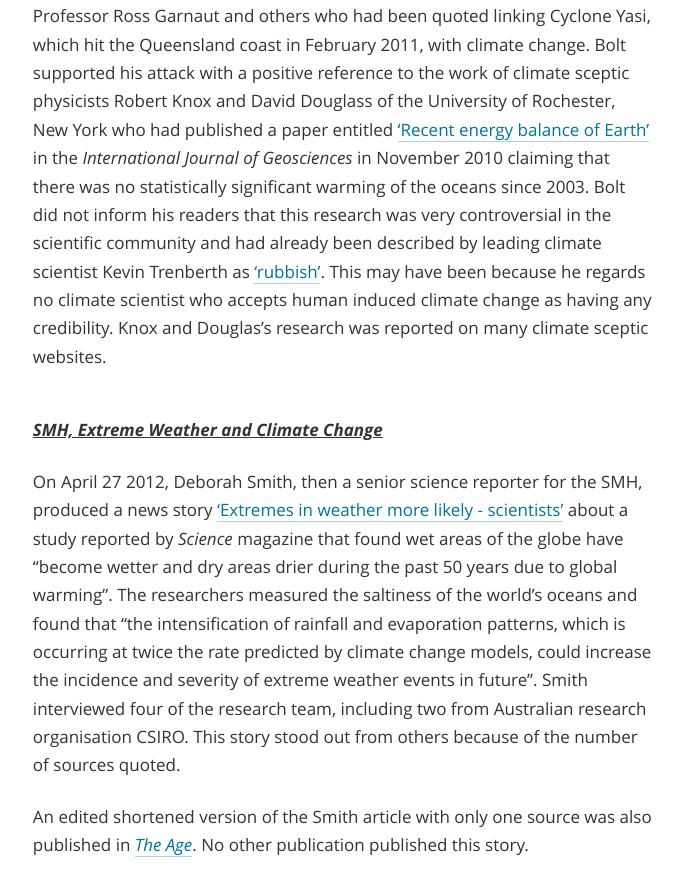
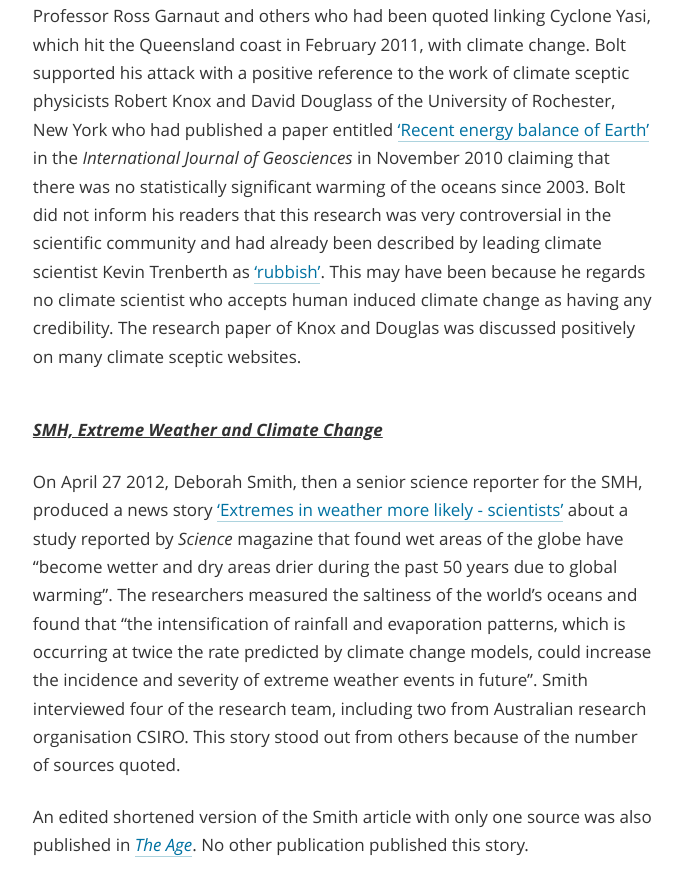
Before and after one commit to investigate/sceptical-climate, a Jekyll site: the page built from part-2/findings/04-05-reporting-of-peer-reviewed-research.html, in a window 1280 px wide and 900 px high, scrolled down 2910 px. Shown: the top 896 px of the window, without its empty margins (142-825 px from the left). Built offline with Jekyll 4.4.1, drawn with Linux system fonts in a browser that asks for light colours; nearby versions of some CDN libraries; Markdown is read by kramdown in place of the engine named in the settings; comment, search, counter and statistics services are not loaded.

Commit message:
rewording

```diff
--- a/part-2/findings/04-05-reporting-of-peer-reviewed-research.html
+++ b/part-2/findings/04-05-reporting-of-peer-reviewed-research.html
@@ -203,7 +203,7 @@
 
 	<h5 id="herald-sun-cyclone-yasi">Herald Sun and Cyclone Yasi</h5>
 
-	<p>Only one mention of a peer-reviewed science journal was identified in the <em>Herald Sun</em>. This single mention occurred in a comment piece by Andrew Bolt in the context of an attack on the Greens Senator Christine Milne, economist Professor Ross Garnaut and others who had been quoted linking Cyclone Yasi, which hit the Queensland coast in February 2011, with climate change. Bolt supported his attack with a positive reference to the work of climate sceptic physicists Robert Knox and David Douglass of the University of Rochester, New York who had published a paper entitled <a href="http://www.pas.rochester.edu/~douglass/papers/KD_InPress_final.pdf">‘Recent energy balance of Earth’</a> in the <em>International Journal of Geosciences</em> in November 2010 claiming that there was no statistically significant warming of the oceans since 2003. Bolt did not inform his readers that this research was very controversial in the scientific community and had already been described by leading climate scientist Kevin Trenberth as <a href="http://www.reportingclimatescience.com/news-stories/article/global-warming-missing-energy-row-erupts-as-new-research-says-oceans-are-cooling.html">‘rubbish’</a>. This may have been because he regards no climate scientist who accepts human induced climate change as having any credibility. Knox and Douglas’s research was reported on many climate sceptic websites.</p>
+	<p>Only one mention of a peer-reviewed science journal was identified in the <em>Herald Sun</em>. This single mention occurred in a comment piece by Andrew Bolt in the context of an attack on the Greens Senator Christine Milne, economist Professor Ross Garnaut and others who had been quoted linking Cyclone Yasi, which hit the Queensland coast in February 2011, with climate change. Bolt supported his attack with a positive reference to the work of climate sceptic physicists Robert Knox and David Douglass of the University of Rochester, New York who had published a paper entitled <a href="http://www.pas.rochester.edu/~douglass/papers/KD_InPress_final.pdf">‘Recent energy balance of Earth’</a> in the <em>International Journal of Geosciences</em> in November 2010 claiming that there was no statistically significant warming of the oceans since 2003. Bolt did not inform his readers that this research was very controversial in the scientific community and had already been described by leading climate scientist Kevin Trenberth as <a href="http://www.reportingclimatescience.com/news-stories/article/global-warming-missing-energy-row-erupts-as-new-research-says-oceans-are-cooling.html">‘rubbish’</a>. This may have been because he regards no climate scientist who accepts human induced climate change as having any credibility. The research paper of Knox and Douglas was discussed positively on many climate sceptic websites.</p>
 
 	<h5 id="smh-extreme-weather">SMH, Extreme Weather and Climate Change</h5>
 
```
